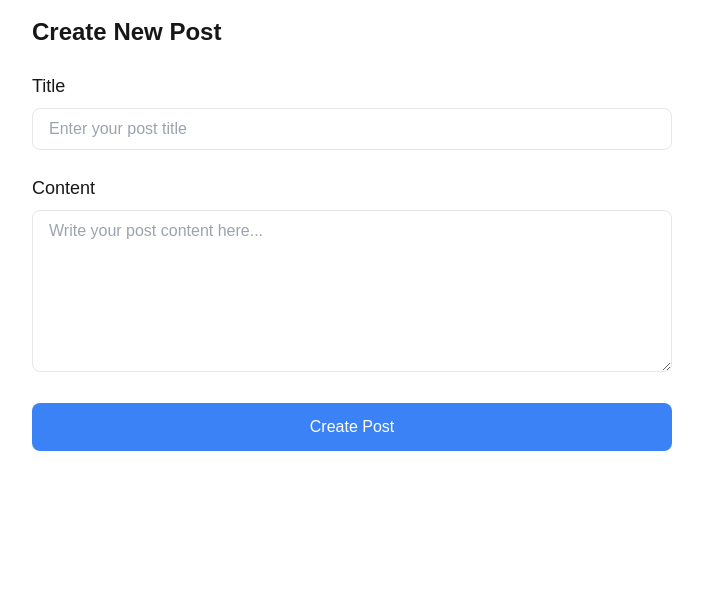
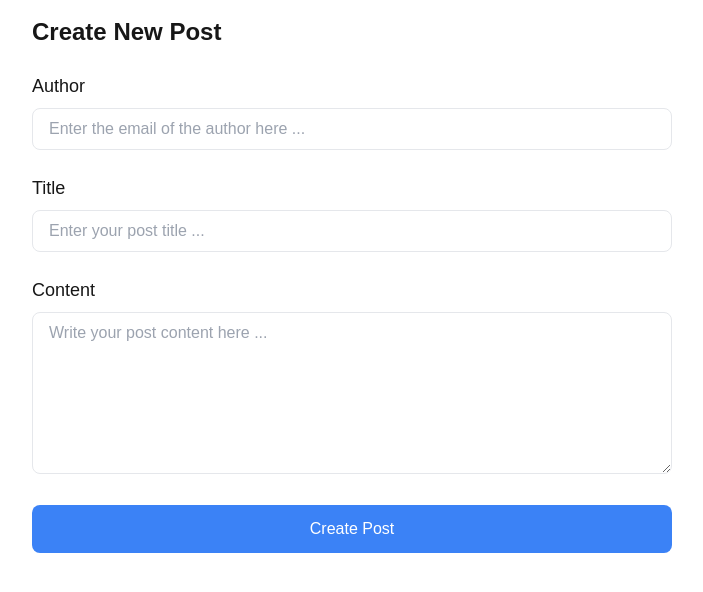
Before and after one commit to xunfenghua/plain-nextjs-netlify-demo, a Next.js app: page /posts/new in a window 1280 px wide. Shown: the top 592 px of the page, without its empty margins (288-991 px from the left). Built offline with nearby package versions, Linux system fonts and the light colour scheme.

Commit message:
add crud logic

```diff
--- a/app/posts/new/page.tsx
+++ b/app/posts/new/page.tsx
@@ -7,15 +7,28 @@ export default function NewPost() {
   async function createPost(formData: FormData) {
     "use server";
 
+    const authorEmail = (formData.get("authorEmail") as string) || undefined;
     const title = formData.get("title") as string;
     const content = formData.get("content") as string;
 
+    const postData = authorEmail
+      ? {
+          title,
+          content,
+          author: {
+            connect: {
+              email: authorEmail,
+            },
+          },
+        }
+      : {
+          title,
+          content,
+        };
+
+    console.log(`authorEmail`, authorEmail);
     await prisma.post.create({
-      data: {
-        title,
-        content,
-        authorId: 1,
-      },
+      data: postData,
     });
 
     revalidatePath("/posts");
@@ -27,6 +40,18 @@ export default function NewPost() {
       <h1 className="text-2xl font-bold mb-6">Create New Post</h1>
       <Form action={createPost} className="space-y-6">
         <div>
+          <label htmlFor="authorEmail" className="block text-lg mb-2">
+            Author
+          </label>
+          <input
+            type="text"
+            id="authorEmail"
+            name="authorEmail"
+            placeholder="Enter the email of the author here ..."
+            className="w-full px-4 py-2 border rounded-lg"
+          />
+        </div>
+        <div>
           <label htmlFor="title" className="block text-lg mb-2">
             Title
           </label>
@@ -34,7 +59,7 @@ export default function NewPost() {
             type="text"
             id="title"
             name="title"
-            placeholder="Enter your post title"
+            placeholder="Enter your post title ..."
             className="w-full px-4 py-2 border rounded-lg"
           />
         </div>
@@ -45,15 +70,12 @@ export default function NewPost() {
           <textarea
             id="content"
             name="content"
-            placeholder="Write your post content here..."
+            placeholder="Write your post content here ..."
             rows={6}
             className="w-full px-4 py-2 border rounded-lg"
           />
         </div>
-        <button
-          type="submit"
-          className="w-full bg-blue-500 text-white py-3 rounded-lg hover:bg-blue-600"
-        >
+        <button type="submit" className="w-full bg-blue-500 text-white py-3 rounded-lg hover:bg-blue-600">
           Create Post
         </button>
       </Form>
--- a/app/posts/page.tsx
+++ b/app/posts/page.tsx
@@ -17,7 +17,7 @@ export default async function Posts() {
           <li key={post.id}>
             <span className="font-semibold">{post.title}</span>
             <span className="text-sm text-gray-600 ml-2">
-              by {post.author.name}
+              by {post.author ? post.author!.name : "Anonymous"}
             </span>
           </li>
         ))}
```
Also changed, not shown: 2 other files (tests, documents, lock files or other folders).
